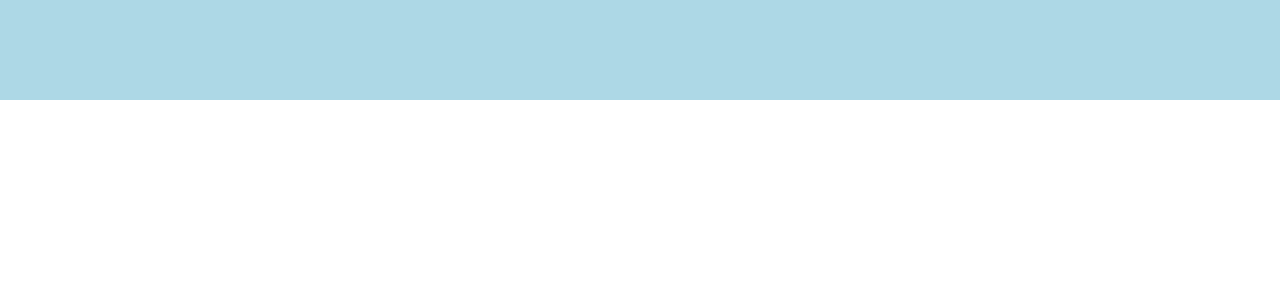
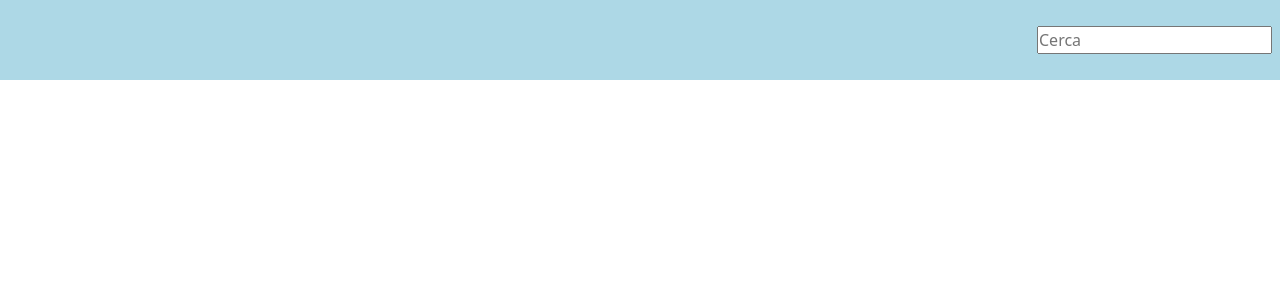
Before and after one commit to TeoFanta99/vite-boolflix, a Vue app: page / in a window 1280 px wide. Shown: the top 300 px of the page. Built offline with nearby package versions, Linux system fonts and the light colour scheme.

Commit message:
add input

```diff
--- a/src/components/AppHeader.vue
+++ b/src/components/AppHeader.vue
@@ -5,13 +5,21 @@ export default {
 </script>
 
 <template>
-    <header></header>
+    <header>
+        <div class="logo-container"></div>
+        <div class="search-container">
+            <input type="text" placeholder="Cerca" class="me-2">
+        </div>
+    </header>
 </template>
 
 <style lang="scss">
 header {
-    min-height: 100px;
+    min-height: 80px;
     width: 100%;
     background-color: lightblue;
+    display: flex;
+    align-items: center;
+    justify-content: space-between;
 }
 </style>
```
